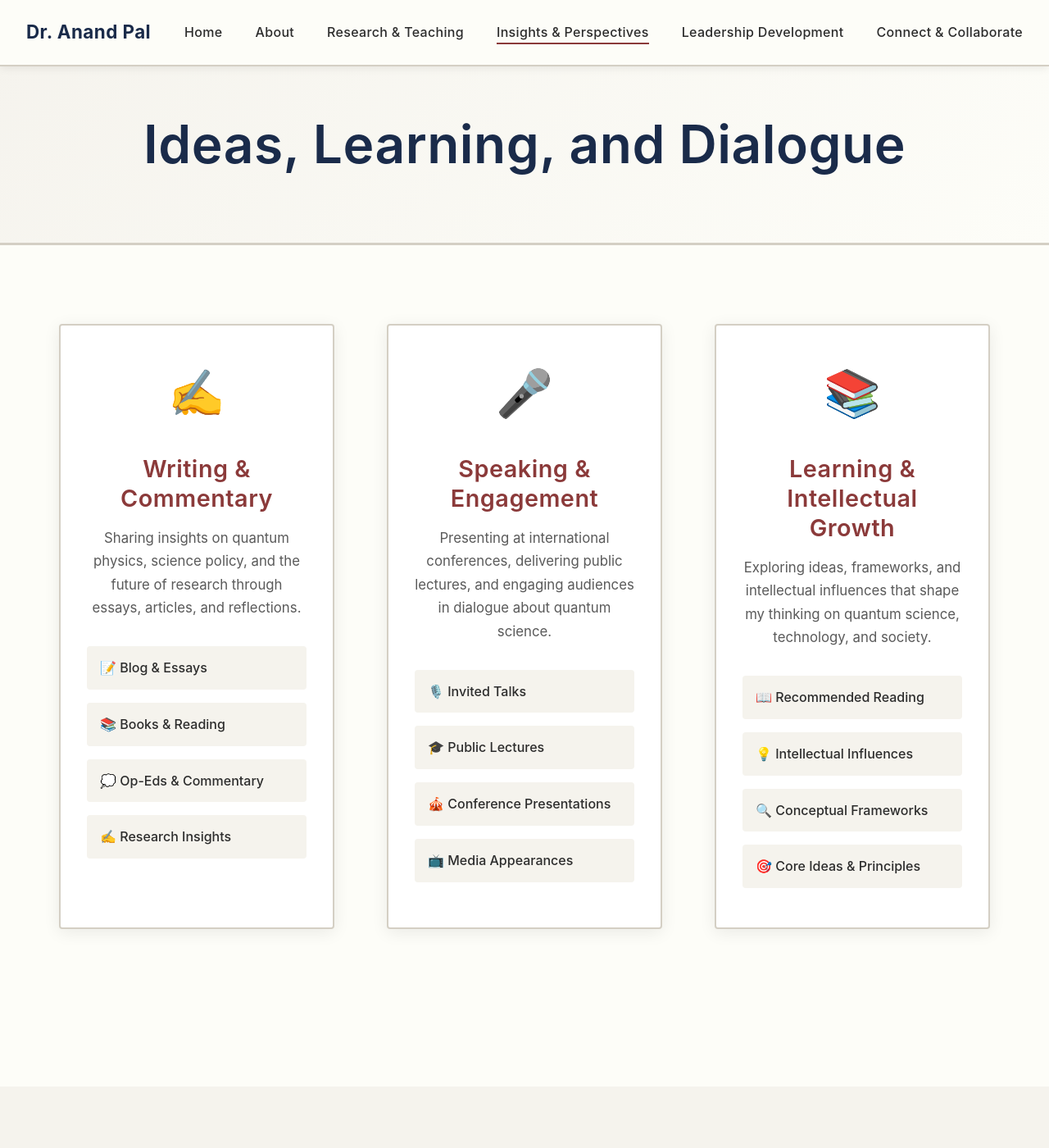
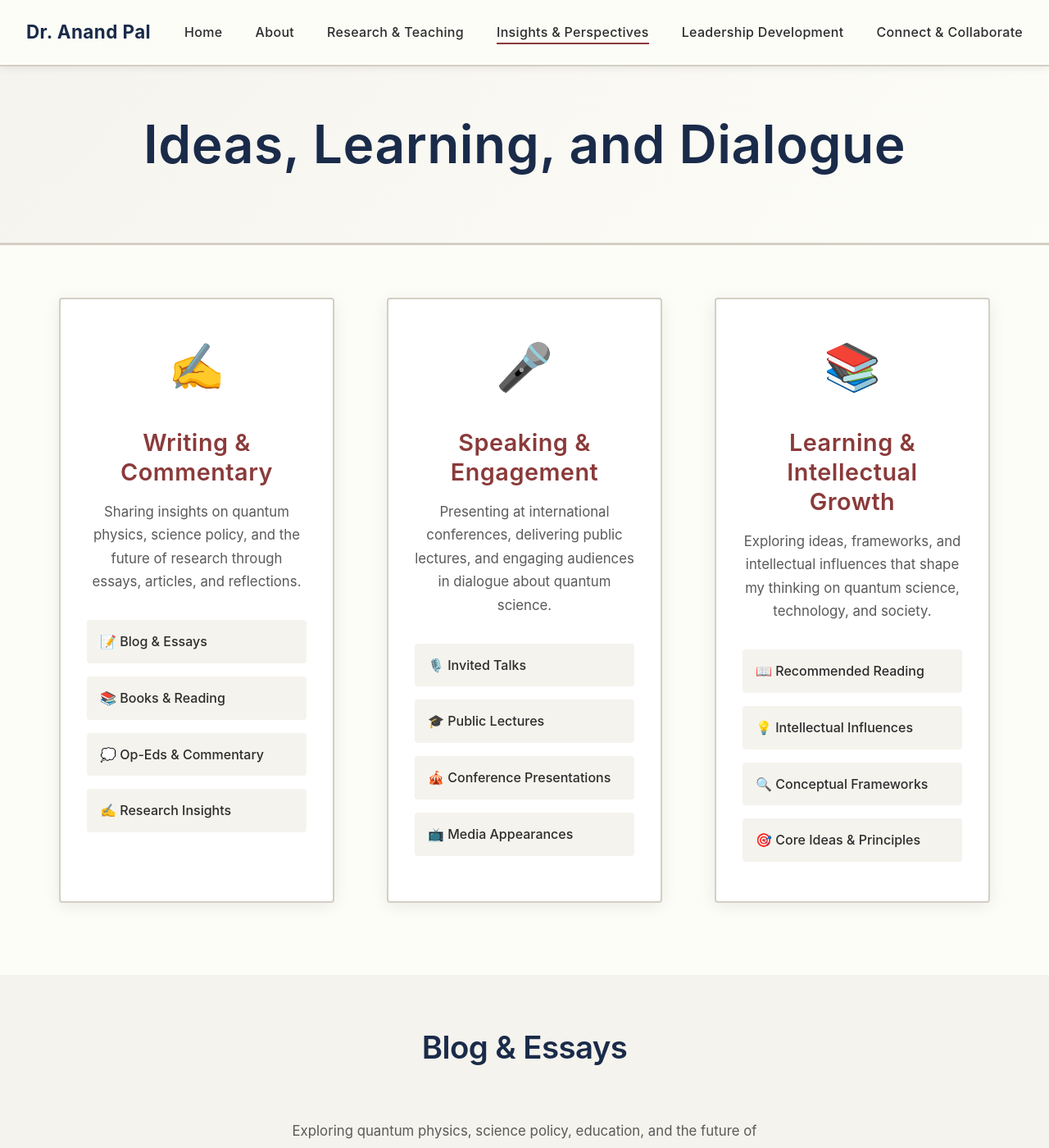
Before and after one commit to anandpal-in/anandpal-in.github.io, a Jekyll site: the page built from thought/index.html, in a window 1280 px wide and 1400 px high. Shown: the whole window at 82% size. Built offline with Jekyll 4.4.1, drawn with Linux system fonts in a browser that asks for light colours.

Commit message:
update css to fix the layout of the articles page

```diff
--- a/articles/index.html
+++ b/articles/index.html
@@ -45,7 +45,7 @@
                         <h3>The Fear of Falling Behind</h3>
                         <div class="archive-meta">
                             <span class="archive-date">📅 April 2026</span>
-                            <span class="archive-category">Reflection</span>
+                            <span class="archive-category">Reflections</span>
                         </div>
                         <p>Busyness is not progress: work driven by purpose builds mastery; work driven by fear leads to burnout...</p>
                         <div class="archive-footer">
--- a/assets/css/styles.css
+++ b/assets/css/styles.css
@@ -890,10 +890,17 @@
     padding: calc(var(--nav-height-desktop) + 4rem) var(--spacing-md) var(--spacing-lg);
 }
 
+#blog.content-section {
+    padding-top: 4rem;
+}
+
 /* Chrome-specific optimization for better margin */
 @media screen and (-webkit-min-device-pixel-ratio: 0) {
     .content-section {
         padding-top: calc(var(--nav-height-desktop) + 4rem);
+    }
+    #blog.content-section {
+        padding-top: 4rem;
     }
 }
 
@@ -968,7 +975,7 @@
    ======================================== */
 
 .voice-pillars {
-    padding: var(--spacing-xl) var(--spacing-md);
+    padding: 4rem var(--spacing-md) 2.5rem;
     background: var(--background);
 }
 
@@ -976,7 +983,7 @@
     display: grid;
     grid-template-columns: repeat(auto-fit, minmax(320px, 1fr));
     gap: var(--spacing-lg);
-    margin-bottom: var(--spacing-xl);
+    margin-bottom: 3rem;
 }
 
 .pillar-card {
```
